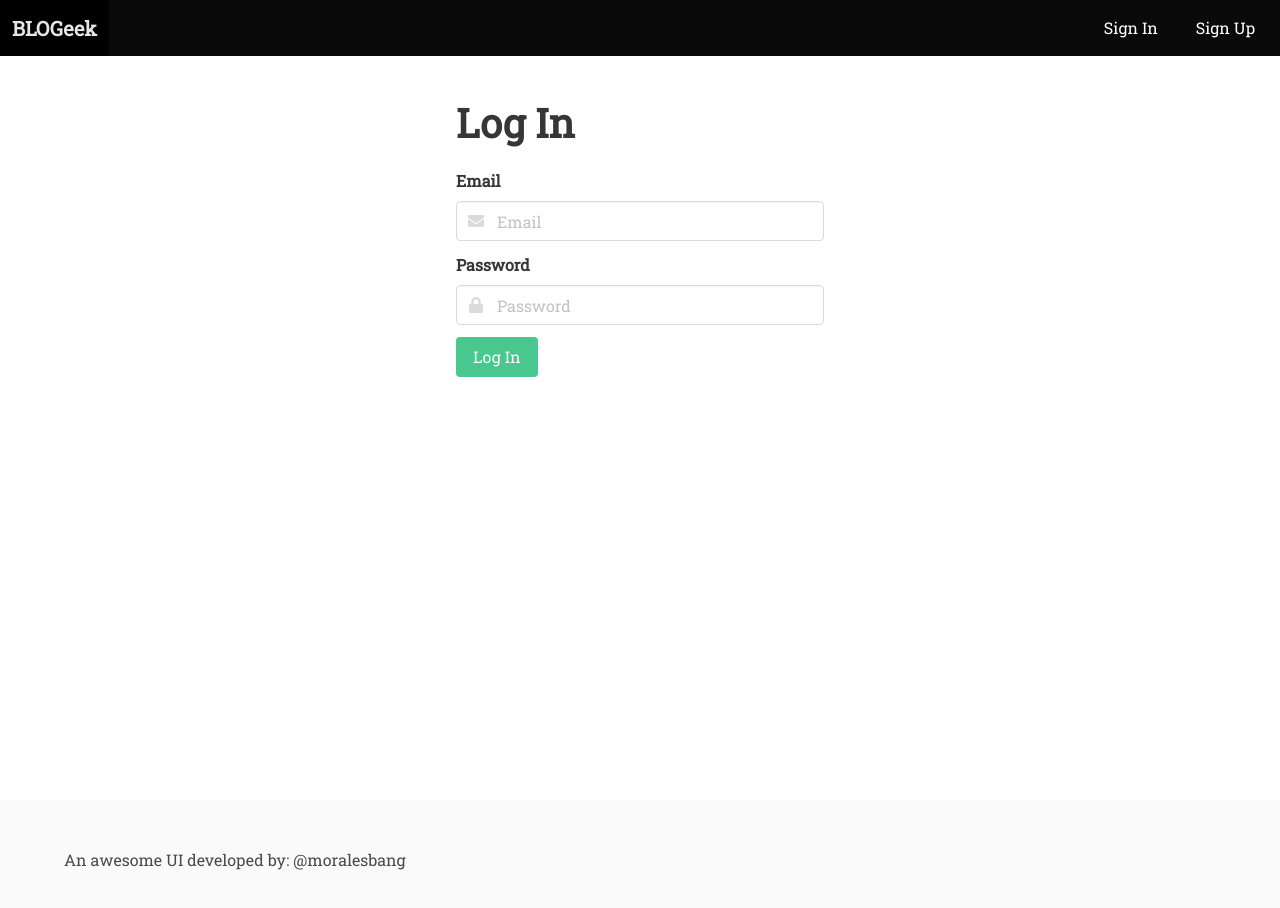
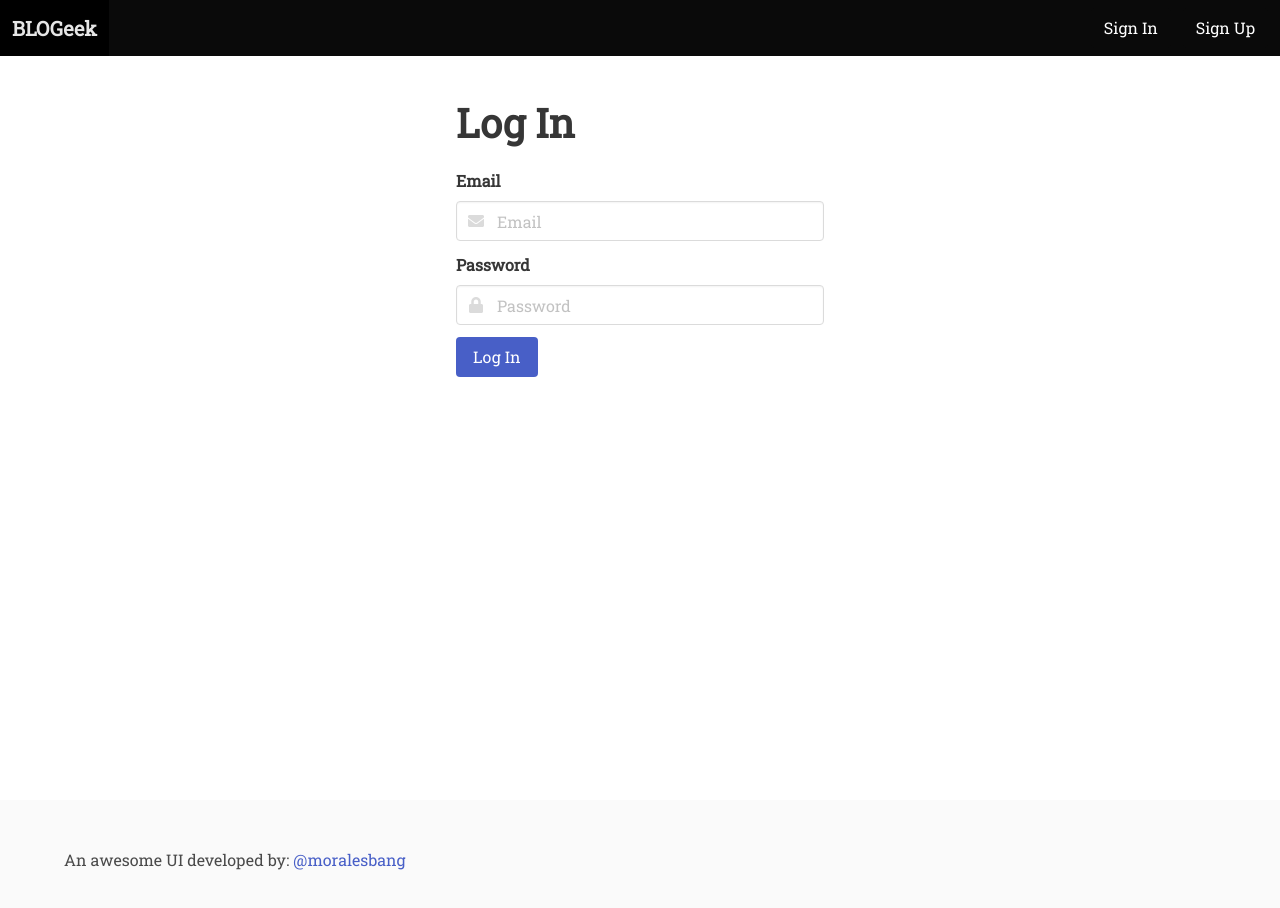
Before and after one commit to moralesbang/blogeek, a React (Create React App) app: page /users/sign_in in a window 1280 px wide. Shown: the top 908 px of the page. Built offline with nearby package versions, Linux system fonts and the light colour scheme.

Commit message:
Adds handle events to sign up

```diff
--- a/src/components/Footer.js
+++ b/src/components/Footer.js
@@ -5,7 +5,10 @@ function Footer() {
     <footer className="footer">
       <div className="container">
         <div className="content has-text-centerd">
-          <p>An awesome UI developed by: @moralesbang</p>
+          <p>
+            An awesome UI developed by:
+            <a href='https://twitter.com/moralesbang' target='_blank' rel='noreferrer noopener'> @moralesbang</a>
+          </p>
         </div>
       </div>
     </footer>
--- a/src/components/users/SignIn.js
+++ b/src/components/users/SignIn.js
@@ -3,7 +3,7 @@ import UserForm from './UserForm';
 
 function SignIn() {
   return(
-    <UserForm title="Log In"/>
+    <UserForm title="Log In" submitClass="is-link"/>
   );
 }
 
--- a/src/components/users/SignUp.js
+++ b/src/components/users/SignUp.js
@@ -3,7 +3,7 @@ import UserForm from './UserForm';
 
 function SignUp() {
   return(
-    <UserForm title="Sign Up"/>
+    <UserForm title="Sign Up" submitClass="is-success" />
   );
 }
 
--- a/src/components/users/UserForm.js
+++ b/src/components/users/UserForm.js
@@ -1,27 +1,49 @@
 import React from 'react'
+import axios from 'axios'
 
 class UserForm extends React.Component {
   constructor(props) {
     super(props);
 
     this.state = {
-
+      email: '',
+      password: ''
     };
   }
 
-  handleSubmit(event) {
-    event.preventDefault();
+  handleChange = event => {
+    this.setState({ [event.target.name]: event.target.value })
+  }
+
+  handleSubmit = event => {
+    event.preventDefault()
+
+    const user = {
+      email: this.state.email,
+      password: this.state.password
+    }
+
+    axios.post('https://jsonplaceholder.typicode.com/users', { user })
+      .then(res => {
+        console.log(res)
+        console.log(res.data)
+      })
   }
 
   render() {
     return(
       <div className="column is-4">
         <h2 className="title is-2">{this.props.title}</h2>
-        <form action="">
+        <form onSubmit={this.handleSubmit}>
           <div className="field">
             <label className="label">Email</label>
             <div className="control has-icons-left">
-              <input className="input" type="text" placeholder="Email"/>
+              <input className="input"
+                type="text"
+                name="email"
+                placeholder="Email"
+                onChange={this.handleChange} />
+
               <span className="icon is-small is-left">
                 <i className="fas fa-envelope"></i>
               </span>
@@ -31,7 +53,12 @@ class UserForm extends React.Component {
           <div className="field">
             <label className="label">Password</label>
             <p className="control has-icons-left">
-              <input className="input" type="password" placeholder="Password"/>
+              <input className="input"
+                type="password"
+                name="password"
+                placeholder="Password"
+                onChange={this.handleChange} />
+
               <span className="icon is-small is-left">
                 <i className="fas fa-lock"></i>
               </span>
@@ -40,7 +67,10 @@ class UserForm extends React.Component {
 
           <div className="field">
             <div className="control">
-              <input className="button is-success" type="submit" value={this.props.title}/>
+              <input
+                className={"button " + this.props.submitClass}
+                type="submit"
+                value={this.props.title}/>
             </div>
           </div>
         </form>
```
